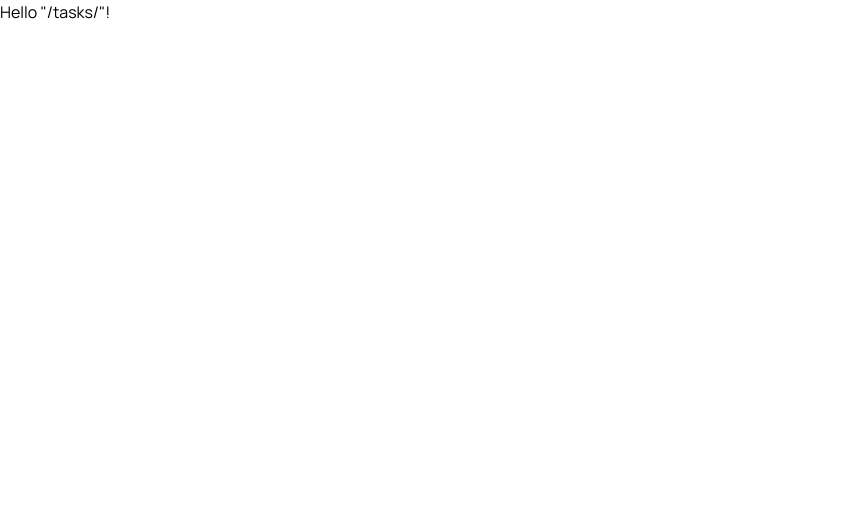
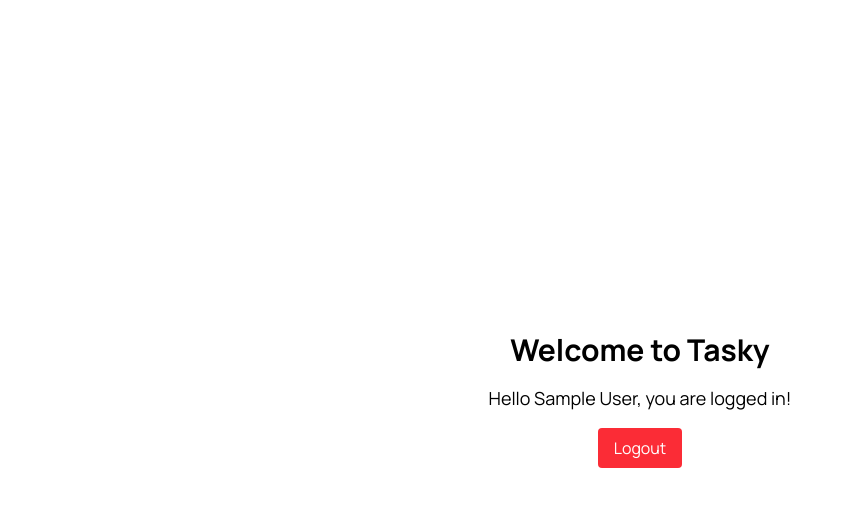
Before and after one commit to Selasie5/tasky-frontend, a React (Vite) app: page /tasks in a window 1280 px wide. Shown: the top 506 px of the page, without its empty margins (0-852 px from the left). Built offline with nearby package versions, Linux system fonts and the light colour scheme; sample sign-in values are in the browser's storage.

Commit message:
feat: implement authentication context and enhance login/register flows

```diff
--- /dev/null
+++ b/src/context/authContext.tsx
@@ -0,0 +1,66 @@
+import React,
+{
+  createContext,
+  useContext,
+  useState,
+  useEffect
+}
+from 'react'
+
+
+interface AuthContextType{
+  isAuthenticated: boolean;
+  username:string|null;
+  setUsername:(username:string| null)=>void;
+  setEmail:(email:string| null)=>void;
+  checkAuth:()=>void;
+}
+
+const AuthContext = createContext<AuthContextType | undefined>(undefined);
+export const AuthProvider : React.FC<{ children: React.ReactNode }> = ({children}) => {
+
+  const [isAuthenticated, setIsAuthenticated] = useState<boolean>(false);
+  const [username, setUsername] = useState<string |null>(null);
+  const [email, setEmail] = useState<string |null>(null);
+
+
+  const checkAuth=()=>
+  {
+    const token = localStorage.getItem('tasky:auth:token');
+    if(token)
+    {
+      setIsAuthenticated(true)
+      const user = JSON.parse(localStorage.getItem('tasky:auth:user') || '{}');
+      if(user)
+        {
+          setUsername(user.name);
+          setEmail(user.email);
+        }
+    }
+    else{
+      setIsAuthenticated(false)
+      setUsername(null);
+      setEmail(null);
+    }
+  };
+
+  useEffect(()=>
+  {
+    checkAuth();
+  },[])
+  return (
+    <AuthContext.Provider value={{ isAuthenticated, username, setUsername, setEmail, checkAuth }}>
+      {children}
+    </AuthContext.Provider>
+  )
+}
+
+export const useAuth=():AuthContextType =>
+{
+  const context = useContext(AuthContext);
+  if(!context)
+  {
+    throw new Error("useAuth must be within an AuthProvider")
+  }
+  return context;
+}
--- a/src/main.tsx
+++ b/src/main.tsx
@@ -7,6 +7,7 @@
 
 import { routeTree } from './routeTree.gen'
 import { Toaster } from 'sonner'
+import { AuthProvider } from './context/authContext';
 
 const router = createRouter({ routeTree })
 declare module '@tanstack/react-router' {
@@ -24,9 +25,11 @@
 
 createRoot(document.getElementById('root')!).render(
   <StrictMode>
+    <AuthProvider>
     <ApolloProvider client={client}>
     <RouterProvider router={router} />
-    <Toaster/>
+    <Toaster richColors expand={false} position="top-right"/>
     </ApolloProvider>
+    </AuthProvider>
   </StrictMode>,
 )
--- a/src/routes/auth/login.tsx
+++ b/src/routes/auth/login.tsx
@@ -43,15 +43,18 @@
      },
      onCompleted: (data) => {
        console.log('User registered successfully:', data);
-       reset();
-       navigate({ to: "/tasks" });
+
+       localStorage.setItem('tasky:auth:token',data.login.token)
+      localStorage.setItem('tasky:auth:user', JSON.stringify(data.login.user));
+      reset();
+       navigate({ to: "/tasks" })
      },
      onError: (error) => {
        console.error('Error registering user:', error);
        toast.error(
         <div className='text-red-500 text-sm font-medium'>
          <span>
-         Invalid email or password
+         Invalid email or password. Please check your credentials and try again
           </span>
         </div>
 
--- a/src/routes/auth/register.tsx
+++ b/src/routes/auth/register.tsx
@@ -50,6 +50,8 @@
     onCompleted: (data) => {
       console.log('User registered successfully:', data);
       reset();
+      localStorage.setItem('tasky:auth:token', data.register.token);
+      localStorage.setItem('tasky:auth:user', JSON.stringify(data.register.user));
       navigate({ to: "/tasks" });
     },
     onError: (error) => {
@@ -57,7 +59,7 @@
       toast.error(
         <div className='text-red-500 text-sm font-medium'>
          <span>
-         Invalid email or password
+         There was an error creating your account.Please try again.
           </span>
         </div>
       )
@@ -84,7 +86,7 @@
     <main className="max-h-screen h-screen w-full flex flex-col items-center justify-center
       bg-[linear-gradient(rgba(0,0,0,0.5),rgba(0,0,0,0.5)),url('/login-bg.jpg')] bg-cover bg-no-repeat bg-center"
     >
-      <div className="w-1/4 md:w-2/5 lg:w-1/4 h-auto flex flex-col justify-center items-start bg-white rounded-md shadow-lg p-8">
+      <div className="w-1/4 md:w-1/2 lg:w-1/4 h-auto flex flex-col justify-center items-start bg-white rounded-md shadow-lg p-8">
         <div className="flex flex-col justify-center items-start mb-4">
           <h1 className="text-[22px] font-semibold">Register</h1>
           <p className="text-sm font-normal text-gray-500">Setup your account</p>
--- a/src/routes/tasks/index.tsx
+++ b/src/routes/tasks/index.tsx
@@ -1,9 +1,30 @@
-import { createFileRoute } from '@tanstack/react-router'
+import { createFileRoute, Navigate } from '@tanstack/react-router'
+import { useAuth } from '../../context/authContext'
 
 export const Route = createFileRoute('/tasks/')({
   component: RouteComponent,
 })
+function RouteComponent() {
+  const {isAuthenticated,username,setUsername, setEmail, checkAuth} = useAuth();
 
-function RouteComponent() {
-  return <div>Hello "/tasks/"!</div>
+  return (
+    isAuthenticated ? (
+      <div className='flex flex-col items-center justify-center h-screen'>
+        <h1 className='text-3xl font-bold'>Welcome to Tasky</h1>
+        <p className='text-lg mt-4'>Hello {username}, you are logged in!</p>
+        <button onClick={() => {
+          localStorage.removeItem('tasky:auth:token');
+          localStorage.removeItem('tasky:auth:user');
+          setUsername(null);
+          setEmail(null);
+          checkAuth();
+        }} className='mt-4 bg-red-500 text-white px-4 py-2 rounded'>Logout</button>
+      </div>
+    ) : (
+      <Navigate
+        to="/auth/login"
+        replace
+      />
+    )
+  )
 }
```
